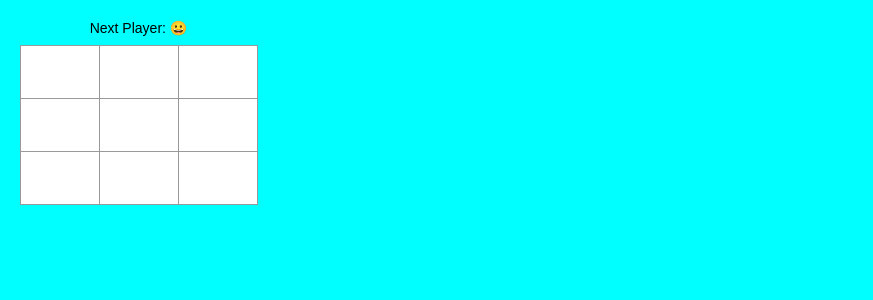
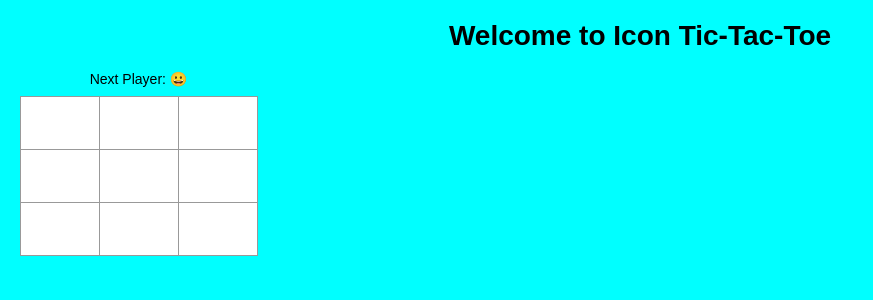
Before and after one commit to Geidy/tic-tac-toe, a React (Create React App) app: page / in a window 1280 px wide. Shown: the top 300 px of the page, without its empty margins (0-873 px from the left). Built offline with nearby package versions, Linux system fonts and the light colour scheme.

Commit message:
Added the new Navbar path

```diff
--- a/src/App.js
+++ b/src/App.js
@@ -1,10 +1,12 @@
 import React from 'react';
 import Game from './component/Game';
+import Navbar from './component/Navbar';
 import './App.css';
 
 function App() {
   return (
     <div className="App">
+      <Navbar />
       <Game />
     </div>
   );
```
